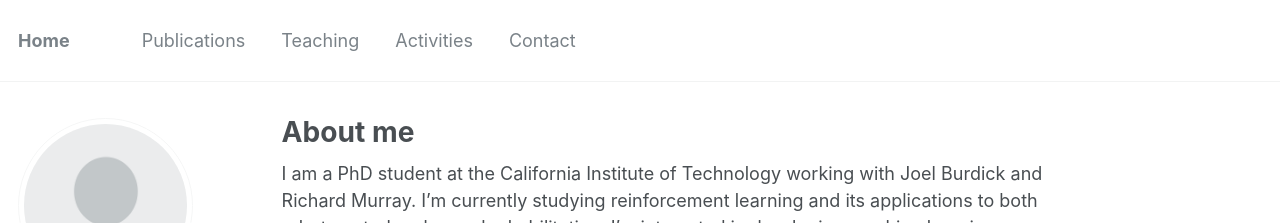
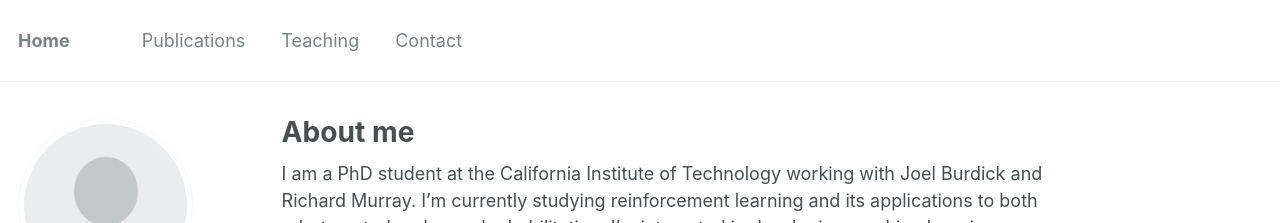
Before and after one commit to rcheng805/rcheng805.github.io, a Jekyll site: the page built from _pages/about.md, in a window 1280 px wide. Shown: the top 223 px of the page. Built offline with Jekyll 4.4.1, drawn with Linux system fonts in a browser that asks for light colours; some web fonts are replaced.

Commit message:
Update navigation.yml

```diff
--- a/_data/navigation.yml
+++ b/_data/navigation.yml
@@ -6,10 +6,10 @@ main:
   #- title: "Talks"
   #  url: /talks/
 
+  #- title: "Teaching"
+  #  url: /teaching/
+
   - title: "Teaching"
-    url: /teaching/
-
-  - title: "Activities"
     url: /activities/
 
   - title: "Contact"
```
